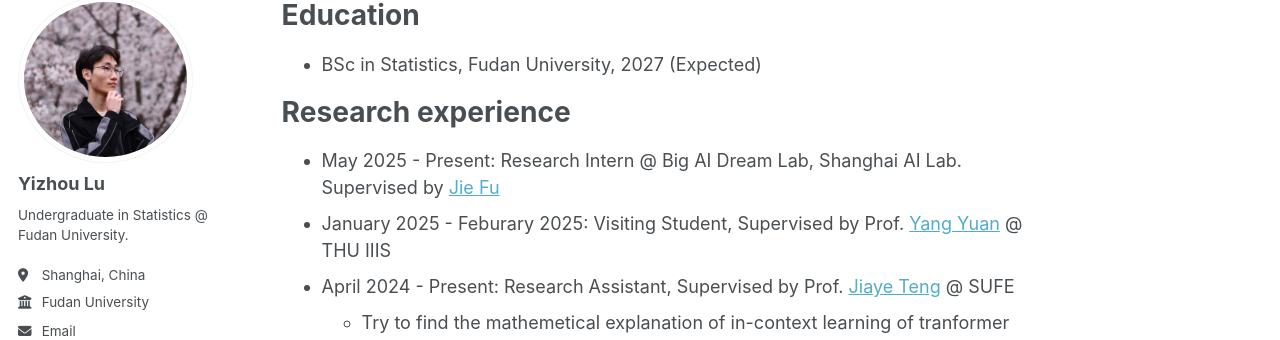
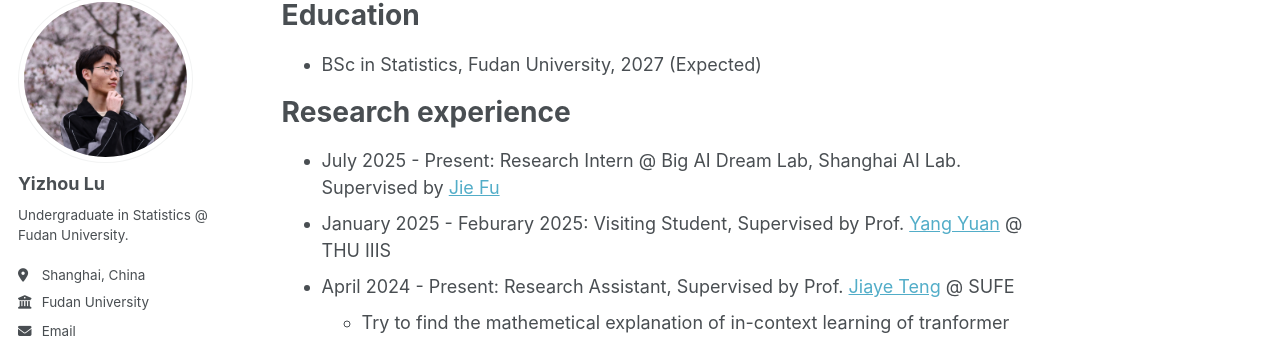
Before and after one commit to FDULeolu/FDULeolu.github.io, a Jekyll site: the page built from _pages/about.md, in a window 1280 px wide and 900 px high, scrolled down 462 px. Shown: the part 110-450 px from the top of the window. Built offline with Jekyll 4.4.1, drawn with Linux system fonts in a browser that asks for light colours.

Commit message:
modify experience

```diff
--- a/_pages/about.md
+++ b/_pages/about.md
@@ -22,7 +22,7 @@
 
 Research experience
 ======
-- May 2025 - Present: Research Intern @ Big AI Dream Lab, Shanghai AI Lab. Supervised by [Jie Fu](https://bigaidream.github.io/)
+- July 2025 - Present: Research Intern @ Big AI Dream Lab, Shanghai AI Lab. Supervised by [Jie Fu](https://bigaidream.github.io/)
 - January 2025 - Feburary 2025: Visiting Student, Supervised by Prof. [Yang Yuan](https://people.iiis.tsinghua.edu.cn/~yuanyang/en.html) @ THU IIIS
 - April 2024 - Present: Research Assistant, Supervised by Prof. [Jiaye Teng](https://www.tengjiaye.com/) @ SUFE
   - Try to find the mathemetical explanation of in-context learning of tranformer under next token prediction setting;
```
